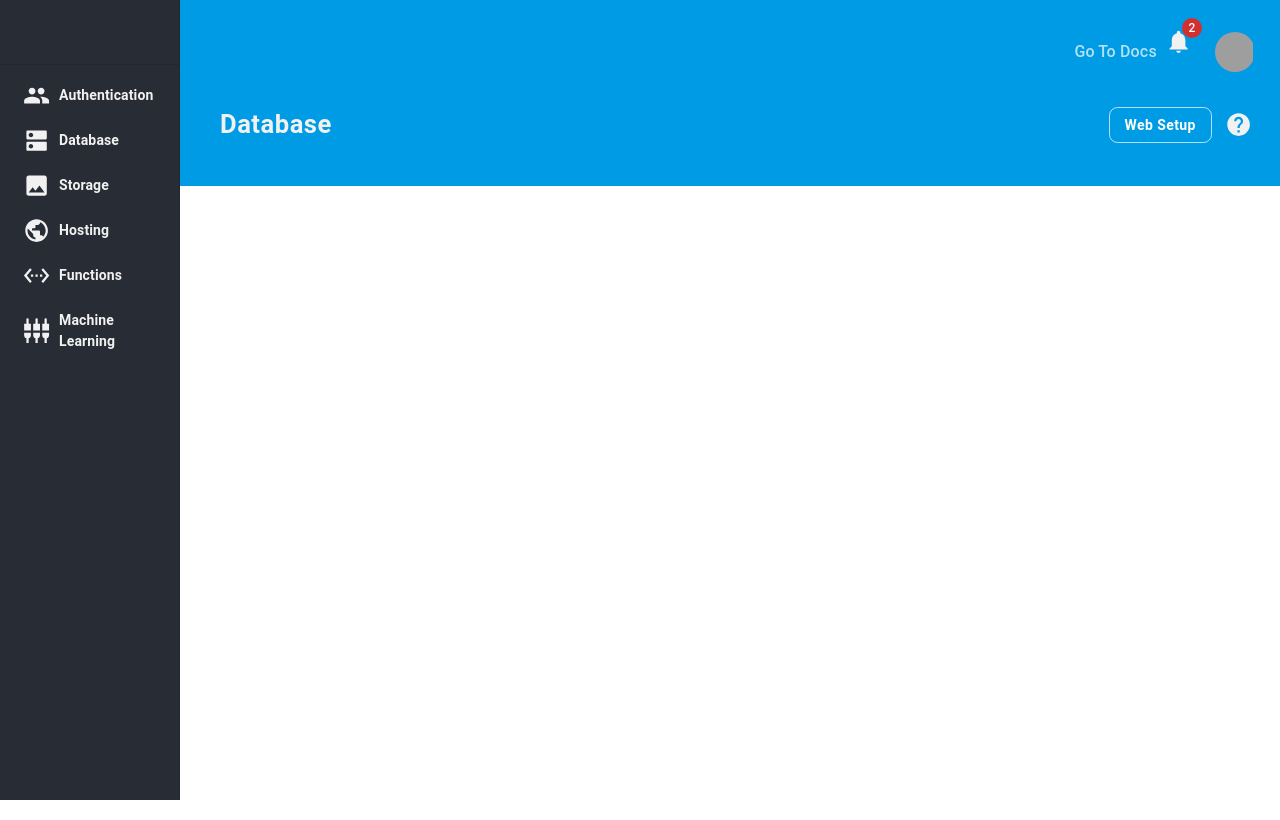
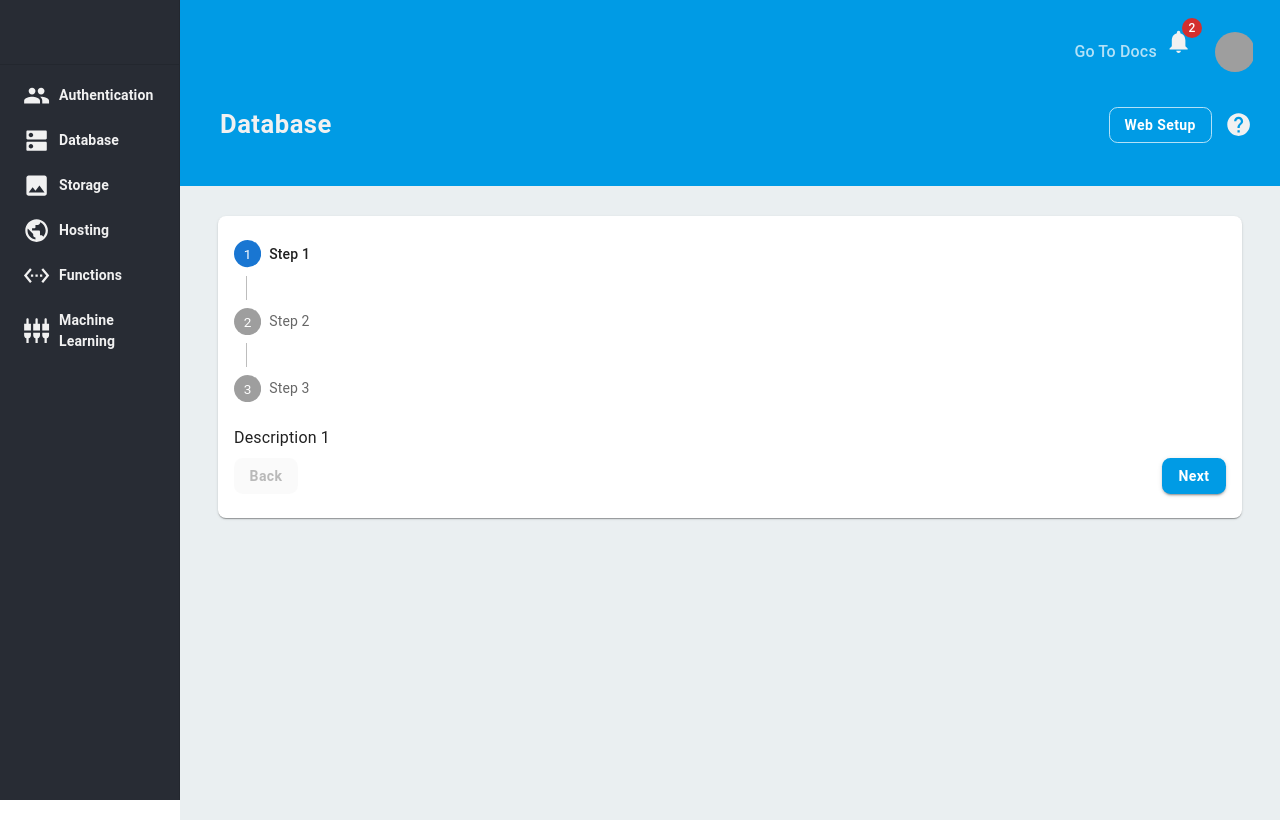
Before and after one commit to Heatley177/ecomm, a React (Create React App) app: page /database in a window 1280 px wide. Built offline with nearby package versions, Linux system fonts and the light colour scheme; grey boxes are pictures that could not be loaded.

Commit message:
Added reusable ProgressStepper to DatabasePage

```diff
--- /dev/null
+++ b/src/components/common/ProgressStepper/ProgressStepper.js
@@ -0,0 +1,102 @@
+import React, { useState } from 'react'
+import { Step, Stepper, StepLabel, Typography, Box } from '@mui/material';
+import CommonButton from '../CommonButton/CommonButton';
+
+const ProgressStepper = ({ steps, stepDescription }) => {
+    const [ activeStep, setActiveStep ] = useState(0)
+    const [ completed, setCompleted ] = useState({})
+
+    const totalSteps = steps.length;
+    const completedSteps = Object.keys(completed).length;
+    const allStepsCompleted = completedSteps === totalSteps;
+
+    const handleBack = () => {
+        setActiveStep((prevActiveStep) => prevActiveStep - 1)
+    };
+
+    const handleNext = () => {
+        const newCompleted = completed;
+        newCompleted[activeStep] = true;
+        setCompleted(newCompleted);
+        setActiveStep((prevActiveStep) => prevActiveStep + 1)
+    };
+
+    const handleReset = () => {
+        setActiveStep(0);
+        setCompleted({});
+    }
+
+  return (
+    <div>
+      <Box sx={{ width: '100%' }} >
+      <Stepper
+        orientation='vertical'
+        // FOR HORIZONTAL ORIENTATION, REMOVE 'ORIENTATION' VARIANT ABOVE
+        activeStep={activeStep}
+      >
+        {steps.map((step, index) => (
+            <Step
+            key={step}
+            completed={completed[index]}
+            >
+                <StepLabel>{step}</StepLabel>
+            </Step>
+        ))}
+      </Stepper>
+      <div>
+        { allStepsCompleted ?
+         (
+            <>
+                <Typography
+                    sx={{ mt: 2, mb: 1 }}
+                >
+                    All steps completed
+                </Typography>
+
+                <Box
+                    sx={{ display: 'flex', flexDirection: 'row', pt: '2' }}
+                >
+                    <Box sx={{ flex: '1 1 auto' }} />
+                    <CommonButton
+                    variant='text'
+                    onClick={handleReset}
+                >
+                    Reset
+                </CommonButton>
+                </Box>
+            </>
+         ) : (
+                <>
+                    <Typography
+                        sx={{ mt: 2, mb: 1 }}
+                    >
+                        {stepDescription[activeStep]}
+                    </Typography>
+                    <Box
+                    sx={{ display: 'flex', flexDirection: 'row', pt: '2' }}
+                    >
+                        <CommonButton
+                            onClick={handleBack}
+                            variant='text'
+                            disabled={activeStep === 0}
+                            sx={{ mr: 1 }}
+                            >
+                            Back
+                        </CommonButton>
+                        <Box sx={{ flex: '1 1 auto' }} />
+                        <CommonButton
+                            onClick={handleNext}
+                            variant='contained'
+                            >
+                            { completedSteps === totalSteps - 1 ? 'Finish' : 'Next' }
+                        </CommonButton>
+                    </Box>
+                </>
+        )}
+        </div>
+        </Box>
+    </div>
+  );
+};
+
+export default ProgressStepper
--- a/src/dashboardTheme.js
+++ b/src/dashboardTheme.js
@@ -21,6 +21,9 @@ export const dashboardTheme = createTheme({
                     '&:hover': {
                         backgroundColor: 'rgba(0, 0, 0, 0.04)',
                     },
+                },
+                '&.Mui-disabled': {
+                    backgroundColor: 'rgba(0, 0, 0, 0.02)'
                 },
             },
           },
--- a/src/pages/Database/Database.js
+++ b/src/pages/Database/Database.js
@@ -1,11 +1,25 @@
-import { Grid } from '@mui/material'
 import React from 'react'
+import GridWrapper from '../../components/common/GridWrapper/GridWrapper';
+import BasicCard from '../../components/common/BasicCard/BasicCard';
+import ProgressStepper from '../../components/common/ProgressStepper/ProgressStepper';
+
+
+const steps = ['Step 1', 'Step 2', 'Step 3'];
+const stepDescription = ['Description 1', 'Description 2', 'Description 3'];
+
 
 const Database = () => {
   return (
-    <Grid item xs={8} >
-        Database Page
-    </Grid>
+    <GridWrapper>
+        <BasicCard
+          content={
+            <ProgressStepper
+              steps={steps}
+              stepDescription={stepDescription}
+            />
+            }
+          />
+    </GridWrapper>
   )
 }
 
```
